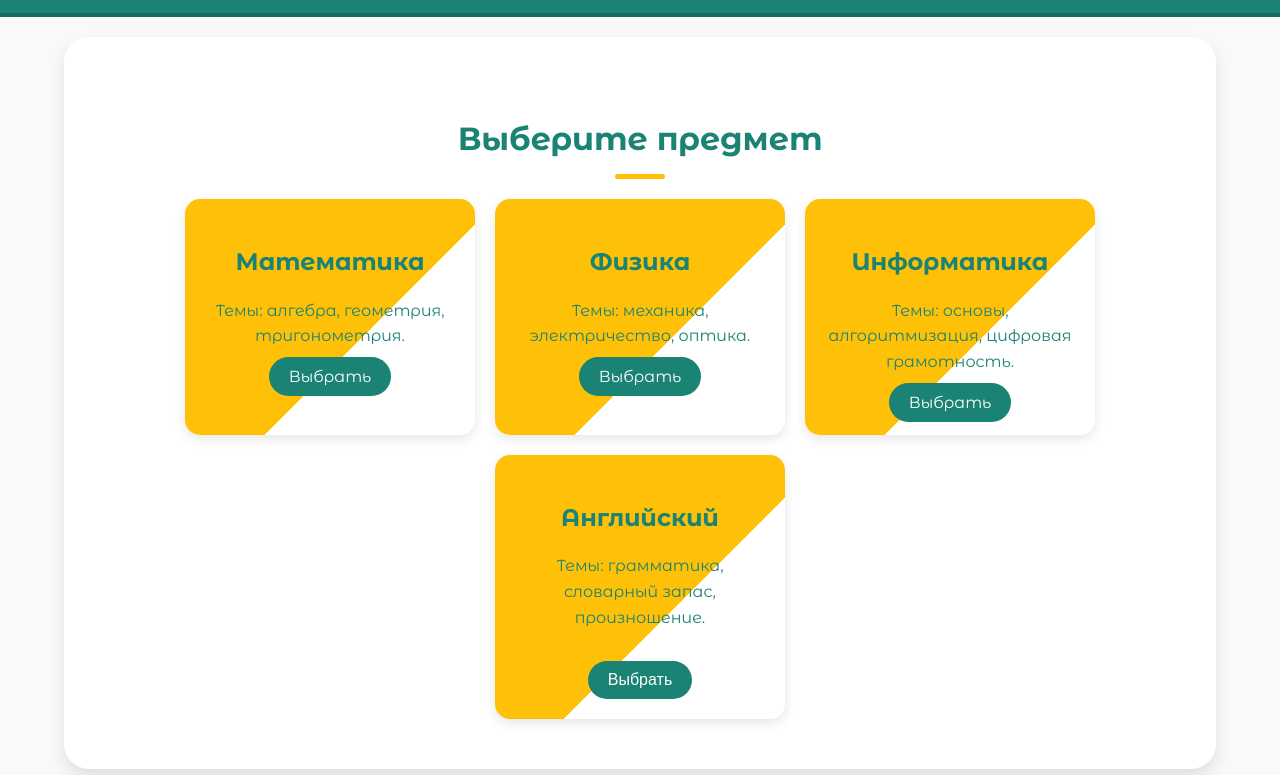
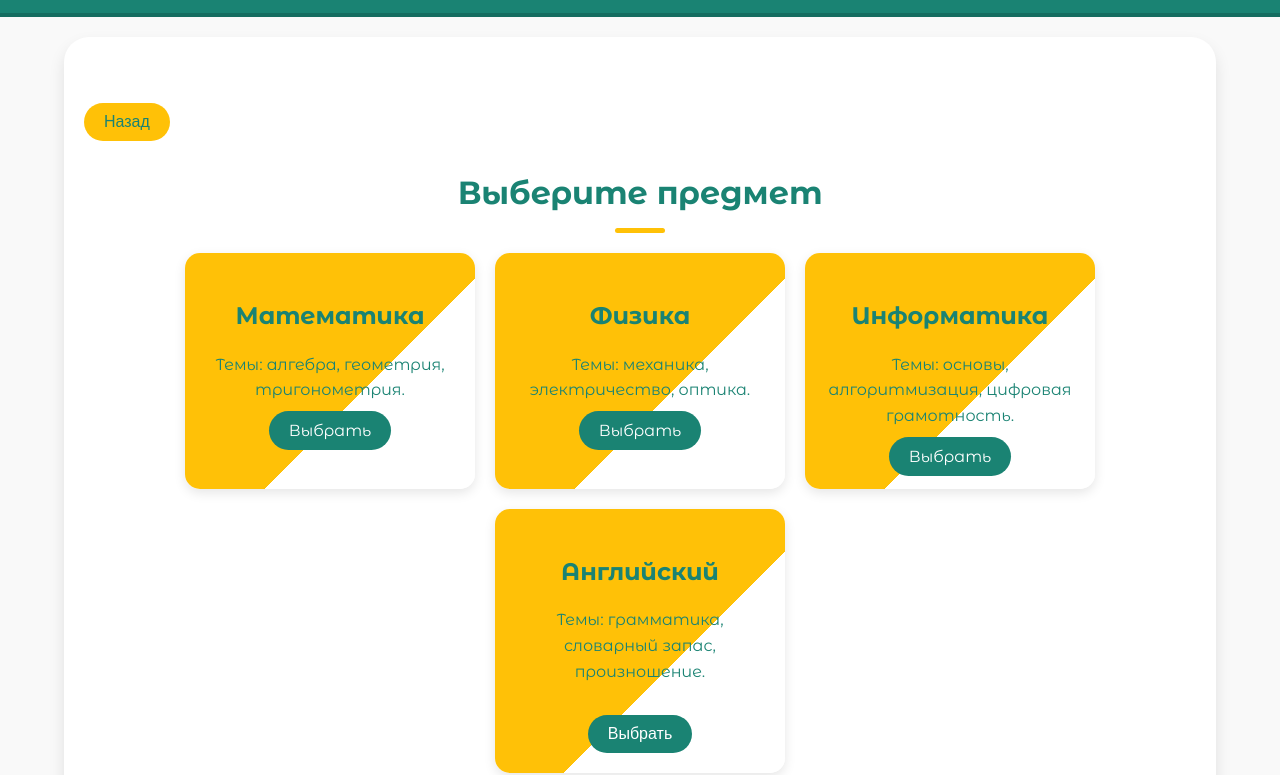
Before and after one commit to sutefanii/KnowGo, a plain HTML site: page KnowGo/page1.html in a window 1280 px wide. Shown: the part 45-820 px from the top of the page. Drawn offline with Linux system fonts and the light colour scheme; a web font is replaced by a local one.

Commit message:
доб кнопку

```diff
--- a/KnowGo/page1.html
+++ b/KnowGo/page1.html
@@ -28,6 +28,7 @@
     <!-- Основной контент -->
     <main class="container">
         <section class="subjects">
+            <button class="back-button" onclick="goBack()">Назад</button>
             <h2>Выберите предмет</h2>
             <div class="subject-grid">
                 <div class="subject-card">
--- a/KnowGo/script.js
+++ b/KnowGo/script.js
@@ -59,7 +59,11 @@ function addCs() {
 
 // функции, которые засчитывают(меняют прозрачность) достижения
 
-
+<script>
+function goBack() {
+  window.history.back(); // Возвращает на предыдущую страницу
+}
+</script>
 
 /*
 window.addEventListener('beforeunload', function() { localStorage.removeItem('mathOpacity');});
--- a/KnowGo/styles.css
+++ b/KnowGo/styles.css
@@ -582,7 +582,28 @@ a{
     flex-direction: column;
     font-size: .9em;
 }
+.back-button {
+    display: flex;
+    justify-content: center;
+    gap: 20px;
+}
 
+.back-button {
+    background: #FFC107;
+    color: #1A8373;
+    border: none;
+    padding: 10px 20px;
+    font-size: 1em;
+    border-radius: 25px;
+    cursor: pointer;
+    transition: 0.3s ease;
+}
+
+.back-button :hover {
+    background: #1A8373;
+    color: #fff;
+    transform: scale(1.1);
+}
 
 /* @font-face{
     font-family: "Unbounded";
```
